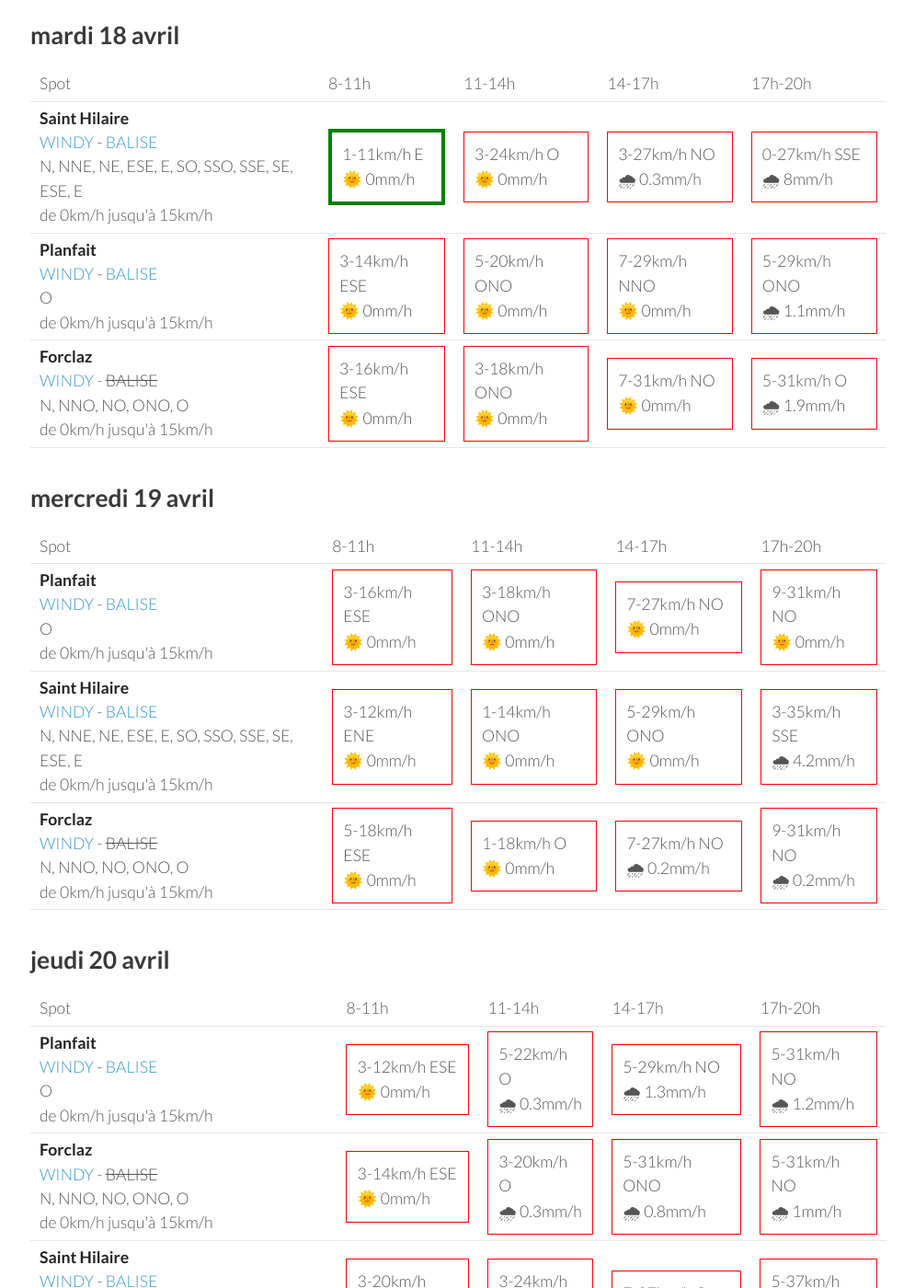
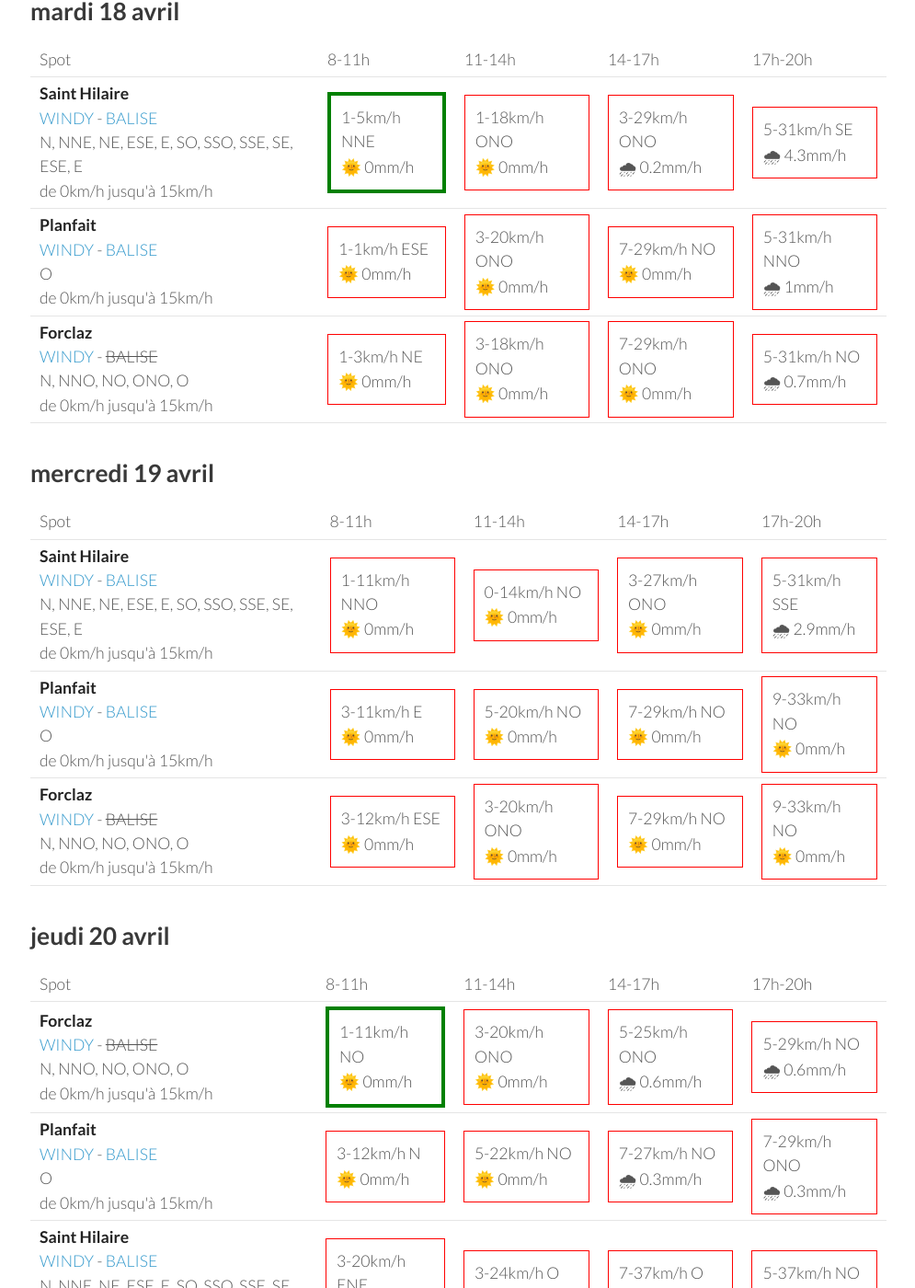
Before and after one commit to parapente-dans-le-nord/parapente-dans-le-nord.github.io, a Jekyll site: the page built from alpes_nord.markdown, in a window 1280 px wide and 1400 px high, scrolled down 1266 px. Shown: the whole window at 92% size, without its empty margins (25-1020 px from the left). Built offline with Jekyll 4.4.1, drawn with Linux system fonts in a browser that asks for light colours; some of the changed text lies outside the part shown.

Commit message:
update index.markdown

```diff
--- a/alpes_nord.markdown
+++ b/alpes_nord.markdown
@@ -25,27 +25,27 @@ page mise à jour le dimanche 16 avril 13:26
         <td><strong>Saint Hilaire</strong><br><a href="https://windy.com/45.307/5.888?45.087,5.889,9,m:eUFagkX">WINDY</a> - <span class=""><a href="http://www.balisemeteo.com/balise.php?idBalise=61">BALISE</a> </span><br> <span class="vent-favorable">N, NNE, NE, ESE, E, SO, SSO, SSE, SE, ESE, E</span><br><span class="force-vent">de 0km/h jusqu'à 15km/h</span> </td>
 
             <td><div class="not-flyable"><p>0-0km/h NA</p><p>🌧️ 0mm/h</p></div></td>
-            <td><div class="not-flyable"><p>12-29km/h ENE</p><p>🌞 0mm/h</p></div></td>
-            <td><div class="not-flyable"><p>7-27km/h NNE</p><p>🌞 0mm/h</p></div></td>
-            <td><div class="not-flyable"><p>7-29km/h N</p><p>🌞 0mm/h</p></div></td>
+            <td><div class="not-flyable"><p>0-0km/h NA</p><p>🌧️ 0mm/h</p></div></td>
+            <td><div class="not-flyable"><p>0-0km/h NA</p><p>🌧️ 0mm/h</p></div></td>
+            <td><div class="not-flyable"><p>11-33km/h N</p><p>🌞 0mm/h</p></div></td>
+
+    </tr>
+<tr>
+        <td><strong>Planfait</strong><br><a href="https://windy.com/45.853/6.223?45.415,6.223,8">WINDY</a> - <span class=""><a href="https://www.openwindmap.org/PP496">BALISE</a> </span><br> <span class="vent-favorable">O</span><br><span class="force-vent">de 0km/h jusqu'à 15km/h</span> </td>
+
+            <td><div class="not-flyable"><p>0-0km/h NA</p><p>🌧️ 0mm/h</p></div></td>
+            <td><div class="not-flyable"><p>0-0km/h NA</p><p>🌧️ 0mm/h</p></div></td>
+            <td><div class="not-flyable"><p>0-0km/h NA</p><p>🌧️ 0mm/h</p></div></td>
+            <td><div class="not-flyable"><p>12-35km/h NNO</p><p>🌞 0mm/h</p></div></td>
 
     </tr>
 <tr>
         <td><strong>Forclaz</strong><br><a href="https://windy.com/45.814/6.247?45.375,6.246,8,m:eVwaglz">WINDY</a> - <span class="no-balise"> BALISE </span><br> <span class="vent-favorable">N, NNO, NO, ONO, O</span><br><span class="force-vent">de 0km/h jusqu'à 15km/h</span> </td>
 
             <td><div class="not-flyable"><p>0-0km/h NA</p><p>🌧️ 0mm/h</p></div></td>
-            <td><div class="not-flyable"><p>7-20km/h NO</p><p>🌞 0mm/h</p></div></td>
-            <td><div class="not-flyable"><p>12-31km/h NO</p><p>🌞 0mm/h</p></div></td>
-            <td><div class="not-flyable"><p>11-31km/h NNO</p><p>🌞 0mm/h</p></div></td>
-
-    </tr>
-<tr>
-        <td><strong>Planfait</strong><br><a href="https://windy.com/45.853/6.223?45.415,6.223,8">WINDY</a> - <span class=""><a href="https://www.openwindmap.org/PP496">BALISE</a> </span><br> <span class="vent-favorable">O</span><br><span class="force-vent">de 0km/h jusqu'à 15km/h</span> </td>
-
             <td><div class="not-flyable"><p>0-0km/h NA</p><p>🌧️ 0mm/h</p></div></td>
-            <td><div class="not-flyable"><p>5-16km/h NO</p><p>🌞 0mm/h</p></div></td>
-            <td><div class="not-flyable"><p>12-33km/h NO</p><p>🌞 0mm/h</p></div></td>
-            <td><div class="not-flyable"><p>11-29km/h NNO</p><p>🌞 0mm/h</p></div></td>
+            <td><div class="not-flyable"><p>0-0km/h NA</p><p>🌧️ 0mm/h</p></div></td>
+            <td><div class="not-flyable"><p>14-35km/h NO</p><p>🌞 0mm/h</p></div></td>
 
     </tr>
 
@@ -67,30 +67,30 @@ page mise à jour le dimanche 16 avril 13:26
 <tr>
         <td><strong>Saint Hilaire</strong><br><a href="https://windy.com/45.307/5.888?45.087,5.889,9,m:eUFagkX">WINDY</a> - <span class=""><a href="http://www.balisemeteo.com/balise.php?idBalise=61">BALISE</a> </span><br> <span class="vent-favorable">N, NNE, NE, ESE, E, SO, SSO, SSE, SE, ESE, E</span><br><span class="force-vent">de 0km/h jusqu'à 15km/h</span> </td>
 
-            <td><div class="flyable"><p>1-3km/h NNE</p><p>🌞 0mm/h</p></div></td>
-            <td><div class="flyable"><p>5-14km/h ESE</p><p>🌞 0mm/h</p></div></td>
-            <td><div class="not-flyable"><p>3-16km/h ESE</p><p>🌞 0mm/h</p></div></td>
-            <td><div class="not-flyable"><p>9-24km/h NNO</p><p>🌞 0mm/h</p></div></td>
+            <td><div class="flyable"><p>1-3km/h NE</p><p>🌞 0mm/h</p></div></td>
+            <td><div class="flyable"><p>5-12km/h SE</p><p>🌞 0mm/h</p></div></td>
+            <td><div class="not-flyable"><p>7-20km/h E</p><p>🌞 0mm/h</p></div></td>
+            <td><div class="not-flyable"><p>5-22km/h NE</p><p>🌞 0mm/h</p></div></td>
 
 
     </tr>
 <tr>
         <td><strong>Forclaz</strong><br><a href="https://windy.com/45.814/6.247?45.375,6.246,8,m:eVwaglz">WINDY</a> - <span class="no-balise"> BALISE </span><br> <span class="vent-favorable">N, NNO, NO, ONO, O</span><br><span class="force-vent">de 0km/h jusqu'à 15km/h</span> </td>
 
-            <td><div class="not-flyable"><p>1-5km/h SE</p><p>🌞 0mm/h</p></div></td>
-            <td><div class="not-flyable"><p>3-11km/h OSO</p><p>🌞 0mm/h</p></div></td>
-            <td><div class="flyable"><p>1-14km/h ONO</p><p>🌧 2mm/h</p></div></td>
-            <td><div class="not-flyable"><p>9-16km/h ESE</p><p>🌧 4.9mm/h</p></div></td>
+            <td><div class="not-flyable"><p>3-5km/h SE</p><p>🌞 0mm/h</p></div></td>
+            <td><div class="not-flyable"><p>3-9km/h OSO</p><p>🌞 0mm/h</p></div></td>
+            <td><div class="flyable"><p>3-14km/h NO</p><p>🌞 0mm/h</p></div></td>
+            <td><div class="not-flyable"><p>3-12km/h E</p><p>🌧 4.2mm/h</p></div></td>
 
 
     </tr>
 <tr>
         <td><strong>Planfait</strong><br><a href="https://windy.com/45.853/6.223?45.415,6.223,8">WINDY</a> - <span class=""><a href="https://www.openwindmap.org/PP496">BALISE</a> </span><br> <span class="vent-favorable">O</span><br><span class="force-vent">de 0km/h jusqu'à 15km/h</span> </td>
 
-            <td><div class="not-flyable"><p>3-7km/h SSE</p><p>🌞 0mm/h</p></div></td>
-            <td><div class="not-flyable"><p>3-11km/h SO</p><p>🌞 0mm/h</p></div></td>
-            <td><div class="not-flyable"><p>7-24km/h NNO</p><p>🌞 0mm/h</p></div></td>
-            <td><div class="not-flyable"><p>7-25km/h NO</p><p>🌞 0mm/h</p></div></td>
+            <td><div class="not-flyable"><p>1-5km/h SSE</p><p>🌞 0mm/h</p></div></td>
+            <td><div class="not-flyable"><p>3-11km/h OSO</p><p>🌞 0mm/h</p></div></td>
+            <td><div class="not-flyable"><p>7-22km/h NO</p><p>🌞 0mm/h</p></div></td>
+            <td><div class="not-flyable"><p>7-25km/h NNO</p><p>🌧 0.2mm/h</p></div></td>
 
 
     </tr>
@@ -113,30 +113,30 @@ page mise à jour le dimanche 16 avril 13:26
 <tr>
         <td><strong>Saint Hilaire</strong><br><a href="https://windy.com/45.307/5.888?45.087,5.889,9,m:eUFagkX">WINDY</a> - <span class=""><a href="http://www.balisemeteo.com/balise.php?idBalise=61">BALISE</a> </span><br> <span class="vent-favorable">N, NNE, NE, ESE, E, SO, SSO, SSE, SE, ESE, E</span><br><span class="force-vent">de 0km/h jusqu'à 15km/h</span> </td>
 
-            <td><div class="flyable"><p>1-11km/h E</p><p>🌞 0mm/h</p></div></td>
-            <td><div class="not-flyable"><p>3-24km/h O</p><p>🌞 0mm/h</p></div></td>
-            <td><div class="not-flyable"><p>3-27km/h NO</p><p>🌧 0.3mm/h</p></div></td>
-            <td><div class="not-flyable"><p>0-27km/h SSE</p><p>🌧 8mm/h</p></div></td>
+            <td><div class="flyable"><p>1-5km/h NNE</p><p>🌞 0mm/h</p></div></td>
+            <td><div class="not-flyable"><p>1-18km/h ONO</p><p>🌞 0mm/h</p></div></td>
+            <td><div class="not-flyable"><p>3-29km/h ONO</p><p>🌧 0.2mm/h</p></div></td>
+            <td><div class="not-flyable"><p>5-31km/h SE</p><p>🌧 4.3mm/h</p></div></td>
 
 
     </tr>
 <tr>
         <td><strong>Planfait</strong><br><a href="https://windy.com/45.853/6.223?45.415,6.223,8">WINDY</a> - <span class=""><a href="https://www.openwindmap.org/PP496">BALISE</a> </span><br> <span class="vent-favorable">O</span><br><span class="force-vent">de 0km/h jusqu'à 15km/h</span> </td>
 
-            <td><div class="not-flyable"><p>3-14km/h ESE</p><p>🌞 0mm/h</p></div></td>
-            <td><div class="not-flyable"><p>5-20km/h ONO</p><p>🌞 0mm/h</p></div></td>
-            <td><div class="not-flyable"><p>7-29km/h NNO</p><p>🌞 0mm/h</p></div></td>
-            <td><div class="not-flyable"><p>5-29km/h ONO</p><p>🌧 1.1mm/h</p></div></td>
+            <td><div class="not-flyable"><p>1-1km/h ESE</p><p>🌞 0mm/h</p></div></td>
+            <td><div class="not-flyable"><p>3-20km/h ONO</p><p>🌞 0mm/h</p></div></td>
+            <td><div class="not-flyable"><p>7-29km/h NO</p><p>🌞 0mm/h</p></div></td>
+            <td><div class="not-flyable"><p>5-31km/h NNO</p><p>🌧 1mm/h</p></div></td>
 
 
     </tr>
 <tr>
         <td><strong>Forclaz</strong><br><a href="https://windy.com/45.814/6.247?45.375,6.246,8,m:eVwaglz">WINDY</a> - <span class="no-balise"> BALISE </span><br> <span class="vent-favorable">N, NNO, NO, ONO, O</span><br><span class="force-vent">de 0km/h jusqu'à 15km/h</span> </td>
 
-            <td><div class="not-flyable"><p>3-16km/h ESE</p><p>🌞 0mm/h</p></div></td>
+            <td><div class="not-flyable"><p>1-3km/h NE</p><p>🌞 0mm/h</p></div></td>
             <td><div class="not-flyable"><p>3-18km/h ONO</p><p>🌞 0mm/h</p></div></td>
-            <td><div class="not-flyable"><p>7-31km/h NO</p><p>🌞 0mm/h</p></div></td>
-            <td><div class="not-flyable"><p>5-31km/h O</p><p>🌧 1.9mm/h</p></div></td>
+            <td><div class="not-flyable"><p>7-29km/h ONO</p><p>🌞 0mm/h</p></div></td>
+            <td><div class="not-flyable"><p>5-31km/h NO</p><p>🌧 0.7mm/h</p></div></td>
 
 
     </tr>
@@ -157,32 +157,32 @@ page mise à jour le dimanche 16 avril 13:26
       <td>17h-20h</td>
     </tr>
 <tr>
-        <td><strong>Planfait</strong><br><a href="https://windy.com/45.853/6.223?45.415,6.223,8">WINDY</a> - <span class=""><a href="https://www.openwindmap.org/PP496">BALISE</a> </span><br> <span class="vent-favorable">O</span><br><span class="force-vent">de 0km/h jusqu'à 15km/h</span> </td>
+        <td><strong>Saint Hilaire</strong><br><a href="https://windy.com/45.307/5.888?45.087,5.889,9,m:eUFagkX">WINDY</a> - <span class=""><a href="http://www.balisemeteo.com/balise.php?idBalise=61">BALISE</a> </span><br> <span class="vent-favorable">N, NNE, NE, ESE, E, SO, SSO, SSE, SE, ESE, E</span><br><span class="force-vent">de 0km/h jusqu'à 15km/h</span> </td>
 
-            <td><div class="not-flyable"><p>3-16km/h ESE</p><p>🌞 0mm/h</p></div></td>
-            <td><div class="not-flyable"><p>3-18km/h ONO</p><p>🌞 0mm/h</p></div></td>
-            <td><div class="not-flyable"><p>7-27km/h NO</p><p>🌞 0mm/h</p></div></td>
-            <td><div class="not-flyable"><p>9-31km/h NO</p><p>🌞 0mm/h</p></div></td>
+            <td><div class="not-flyable"><p>1-11km/h NNO</p><p>🌞 0mm/h</p></div></td>
+            <td><div class="not-flyable"><p>0-14km/h NO</p><p>🌞 0mm/h</p></div></td>
+            <td><div class="not-flyable"><p>3-27km/h ONO</p><p>🌞 0mm/h</p></div></td>
+            <td><div class="not-flyable"><p>5-31km/h SSE</p><p>🌧 2.9mm/h</p></div></td>
 
 
     </tr>
 <tr>
-        <td><strong>Saint Hilaire</strong><br><a href="https://windy.com/45.307/5.888?45.087,5.889,9,m:eUFagkX">WINDY</a> - <span class=""><a href="http://www.balisemeteo.com/balise.php?idBalise=61">BALISE</a> </span><br> <span class="vent-favorable">N, NNE, NE, ESE, E, SO, SSO, SSE, SE, ESE, E</span><br><span class="force-vent">de 0km/h jusqu'à 15km/h</span> </td>
+        <td><strong>Planfait</strong><br><a href="https://windy.com/45.853/6.223?45.415,6.223,8">WINDY</a> - <span class=""><a href="https://www.openwindmap.org/PP496">BALISE</a> </span><br> <span class="vent-favorable">O</span><br><span class="force-vent">de 0km/h jusqu'à 15km/h</span> </td>
 
-            <td><div class="not-flyable"><p>3-12km/h ENE</p><p>🌞 0mm/h</p></div></td>
-            <td><div class="not-flyable"><p>1-14km/h ONO</p><p>🌞 0mm/h</p></div></td>
-            <td><div class="not-flyable"><p>5-29km/h ONO</p><p>🌞 0mm/h</p></div></td>
-            <td><div class="not-flyable"><p>3-35km/h SSE</p><p>🌧 4.2mm/h</p></div></td>
+            <td><div class="not-flyable"><p>3-11km/h E</p><p>🌞 0mm/h</p></div></td>
+            <td><div class="not-flyable"><p>5-20km/h NO</p><p>🌞 0mm/h</p></div></td>
+            <td><div class="not-flyable"><p>7-29km/h NO</p><p>🌞 0mm/h</p></div></td>
+            <td><div class="not-flyable"><p>9-33km/h NO</p><p>🌞 0mm/h</p></div></td>
 
 
     </tr>
 <tr>
         <td><strong>Forclaz</strong><br><a href="https://windy.com/45.814/6.247?45.375,6.246,8,m:eVwaglz">WINDY</a> - <span class="no-balise"> BALISE </span><br> <span class="vent-favorable">N, NNO, NO, ONO, O</span><br><span class="force-vent">de 0km/h jusqu'à 15km/h</span> </td>
 
-            <td><div class="not-flyable"><p>5-18km/h ESE</p><p>🌞 0mm/h</p></div></td>
-            <td><div class="not-flyable"><p>1-18km/h O</p><p>🌞 0mm/h</p></div></td>
-            <td><div class="not-flyable"><p>7-27km/h NO</p><p>🌧 0.2mm/h</p></div></td>
-            <td><div class="not-flyable"><p>9-31km/h NO</p><p>🌧 0.2mm/h</p></div></td>
+            <td><div class="not-flyable"><p>3-12km/h ESE</p><p>🌞 0mm/h</p></div></td>
+            <td><div class="not-flyable"><p>3-20km/h ONO</p><p>🌞 0mm/h</p></div></td>
+            <td><div class="not-flyable"><p>7-29km/h NO</p><p>🌞 0mm/h</p></div></td>
+            <td><div class="not-flyable"><p>9-33km/h NO</p><p>🌞 0mm/h</p></div></td>
 
 
     </tr>
@@ -203,22 +203,22 @@ page mise à jour le dimanche 16 avril 13:26
       <td>17h-20h</td>
     </tr>
 <tr>
-        <td><strong>Planfait</strong><br><a href="https://windy.com/45.853/6.223?45.415,6.223,8">WINDY</a> - <span class=""><a href="https://www.openwindmap.org/PP496">BALISE</a> </span><br> <span class="vent-favorable">O</span><br><span class="force-vent">de 0km/h jusqu'à 15km/h</span> </td>
+        <td><strong>Forclaz</strong><br><a href="https://windy.com/45.814/6.247?45.375,6.246,8,m:eVwaglz">WINDY</a> - <span class="no-balise"> BALISE </span><br> <span class="vent-favorable">N, NNO, NO, ONO, O</span><br><span class="force-vent">de 0km/h jusqu'à 15km/h</span> </td>
 
-            <td><div class="not-flyable"><p>3-12km/h ESE</p><p>🌞 0mm/h</p></div></td>
-            <td><div class="not-flyable"><p>5-22km/h O</p><p>🌧 0.3mm/h</p></div></td>
-            <td><div class="not-flyable"><p>5-29km/h NO</p><p>🌧 1.3mm/h</p></div></td>
-            <td><div class="not-flyable"><p>5-31km/h NO</p><p>🌧 1.2mm/h</p></div></td>
+            <td><div class="flyable"><p>1-11km/h NO</p><p>🌞 0mm/h</p></div></td>
+            <td><div class="not-flyable"><p>3-20km/h ONO</p><p>🌞 0mm/h</p></div></td>
+            <td><div class="not-flyable"><p>5-25km/h ONO</p><p>🌧 0.6mm/h</p></div></td>
+            <td><div class="not-flyable"><p>5-29km/h NO</p><p>🌧 0.6mm/h</p></div></td>
 
 
     </tr>
 <tr>
-        <td><strong>Forclaz</strong><br><a href="https://windy.com/45.814/6.247?45.375,6.246,8,m:eVwaglz">WINDY</a> - <span class="no-balise"> BALISE </span><br> <span class="vent-favorable">N, NNO, NO, ONO, O</span><br><span class="force-vent">de 0km/h jusqu'à 15km/h</span> </td>
+        <td><strong>Planfait</strong><br><a href="https://windy.com/45.853/6.223?45.415,6.223,8">WINDY</a> - <span class=""><a href="https://www.openwindmap.org/PP496">BALISE</a> </span><br> <span class="vent-favorable">O</span><br><span class="force-vent">de 0km/h jusqu'à 15km/h</span> </td>
 
-            <td><div class="not-flyable"><p>3-14km/h ESE</p><p>🌞 0mm/h</p></div></td>
-            <td><div class="not-flyable"><p>3-20km/h O</p><p>🌧 0.3mm/h</p></div></td>
-            <td><div class="not-flyable"><p>5-31km/h ONO</p><p>🌧 0.8mm/h</p></div></td>
-            <td><div class="not-flyable"><p>5-31km/h NO</p><p>🌧 1mm/h</p></div></td>
+            <td><div class="not-flyable"><p>3-12km/h N</p><p>🌞 0mm/h</p></div></td>
+            <td><div class="not-flyable"><p>5-22km/h NO</p><p>🌞 0mm/h</p></div></td>
+            <td><div class="not-flyable"><p>7-27km/h NO</p><p>🌧 0.3mm/h</p></div></td>
+            <td><div class="not-flyable"><p>7-29km/h ONO</p><p>🌧 0.3mm/h</p></div></td>
 
 
     </tr>
@@ -249,22 +249,22 @@ page mise à jour le dimanche 16 avril 13:26
       <td>17h-20h</td>
     </tr>
 <tr>
-        <td><strong>Planfait</strong><br><a href="https://windy.com/45.853/6.223?45.415,6.223,8">WINDY</a> - <span class=""><a href="https://www.openwindmap.org/PP496">BALISE</a> </span><br> <span class="vent-favorable">O</span><br><span class="force-vent">de 0km/h jusqu'à 15km/h</span> </td>
+        <td><strong>Forclaz</strong><br><a href="https://windy.com/45.814/6.247?45.375,6.246,8,m:eVwaglz">WINDY</a> - <span class="no-balise"> BALISE </span><br> <span class="vent-favorable">N, NNO, NO, ONO, O</span><br><span class="force-vent">de 0km/h jusqu'à 15km/h</span> </td>
 
-            <td><div class="not-flyable"><p>3-18km/h ESE</p><p>🌧 1mm/h</p></div></td>
-            <td><div class="not-flyable"><p>1-24km/h SSE</p><p>🌧 0.9mm/h</p></div></td>
-            <td><div class="not-flyable"><p>5-35km/h OSO</p><p>🌞 0mm/h</p></div></td>
-            <td><div class="not-flyable"><p>1-40km/h E</p><p>🌧 3mm/h</p></div></td>
+            <td><div class="not-flyable"><p>5-25km/h ESE</p><p>🌞 0mm/h</p></div></td>
+            <td><div class="not-flyable"><p>1-25km/h SSE</p><p>🌞 0mm/h</p></div></td>
+            <td><div class="not-flyable"><p>3-37km/h SO</p><p>🌧 0.6mm/h</p></div></td>
+            <td><div class="not-flyable"><p>1-40km/h S</p><p>🌧 1.8mm/h</p></div></td>
 
 
     </tr>
 <tr>
-        <td><strong>Forclaz</strong><br><a href="https://windy.com/45.814/6.247?45.375,6.246,8,m:eVwaglz">WINDY</a> - <span class="no-balise"> BALISE </span><br> <span class="vent-favorable">N, NNO, NO, ONO, O</span><br><span class="force-vent">de 0km/h jusqu'à 15km/h</span> </td>
+        <td><strong>Planfait</strong><br><a href="https://windy.com/45.853/6.223?45.415,6.223,8">WINDY</a> - <span class=""><a href="https://www.openwindmap.org/PP496">BALISE</a> </span><br> <span class="vent-favorable">O</span><br><span class="force-vent">de 0km/h jusqu'à 15km/h</span> </td>
 
-            <td><div class="not-flyable"><p>3-20km/h ESE</p><p>🌧 1.4mm/h</p></div></td>
-            <td><div class="not-flyable"><p>1-24km/h ESE</p><p>🌧 1.2mm/h</p></div></td>
-            <td><div class="not-flyable"><p>5-35km/h SO</p><p>🌧 0.2mm/h</p></div></td>
-            <td><div class="not-flyable"><p>1-40km/h ENE</p><p>🌧 2.8mm/h</p></div></td>
+            <td><div class="not-flyable"><p>5-24km/h ESE</p><p>🌞 0mm/h</p></div></td>
+            <td><div class="not-flyable"><p>1-25km/h S</p><p>🌞 0mm/h</p></div></td>
+            <td><div class="not-flyable"><p>1-37km/h SO</p><p>🌧 0.8mm/h</p></div></td>
+            <td><div class="not-flyable"><p>1-40km/h SO</p><p>🌧 1.7mm/h</p></div></td>
 
 
     </tr>
```
Also changed, not shown: other parts of alpes_nord.markdown (+1 -1 lines).
